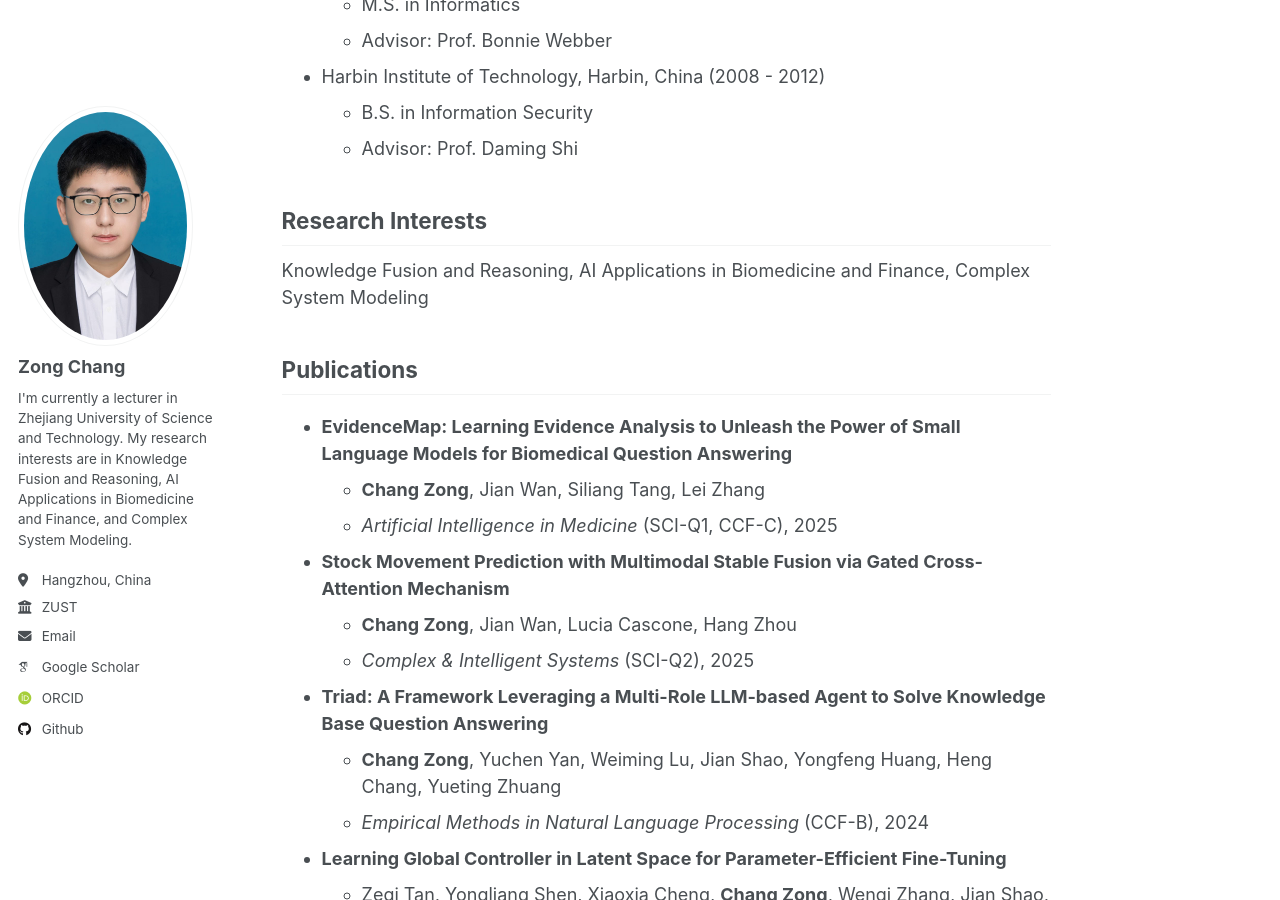
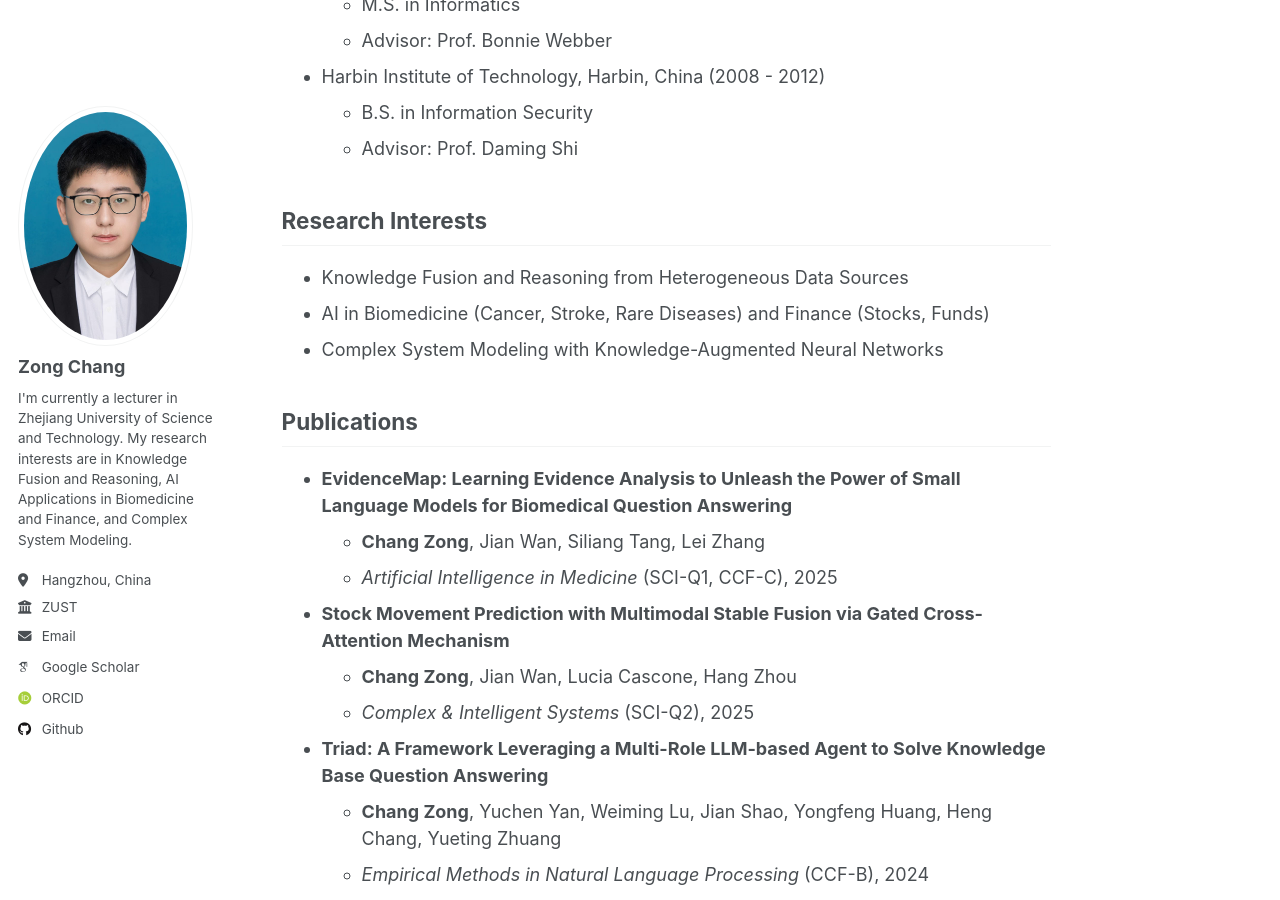
Before and after one commit to changzong/changzong.github.io, a Jekyll site: the page built from _pages/about.md, in a window 1280 px wide and 900 px high, scrolled down 569 px. Built offline with Jekyll 4.4.1, drawn with Linux system fonts in a browser that asks for light colours; some web fonts are replaced.

Commit message:
udpate cv

```diff
--- a/_pages/about.md
+++ b/_pages/about.md
@@ -23,7 +23,9 @@ redirect_from:
   - Advisor: Prof. Daming Shi
 
 ## Research Interests
-Knowledge Fusion and Reasoning, AI Applications in Biomedicine and Finance, Complex System Modeling
+- Knowledge Fusion and Reasoning from Heterogeneous Data Sources
+- AI in Biomedicine (Cancer, Stroke, Rare Diseases) and Finance (Stocks, Funds)
+- Complex System Modeling with Knowledge-Augmented Neural Networks
 
 ## Publications
 - **EvidenceMap: Learning Evidence Analysis to Unleash the Power of Small Language Models for Biomedical Question Answering**
```
